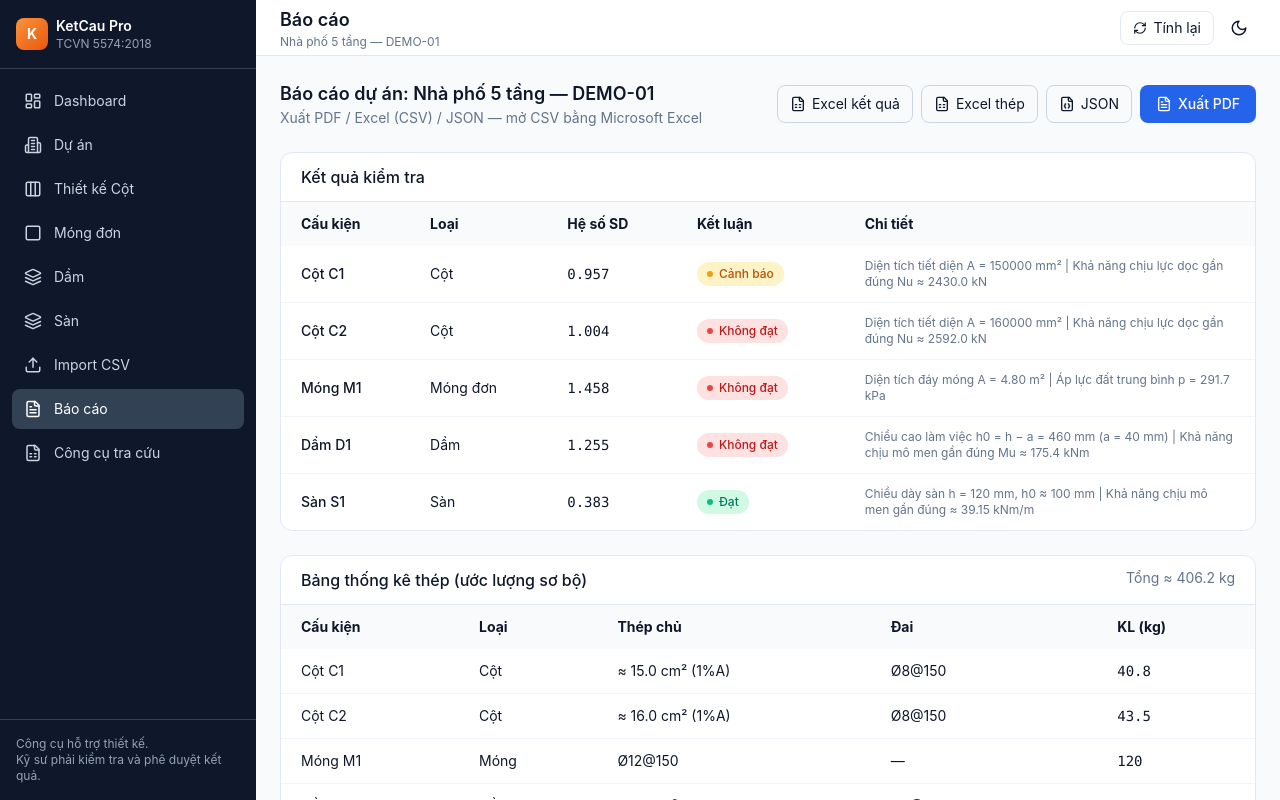
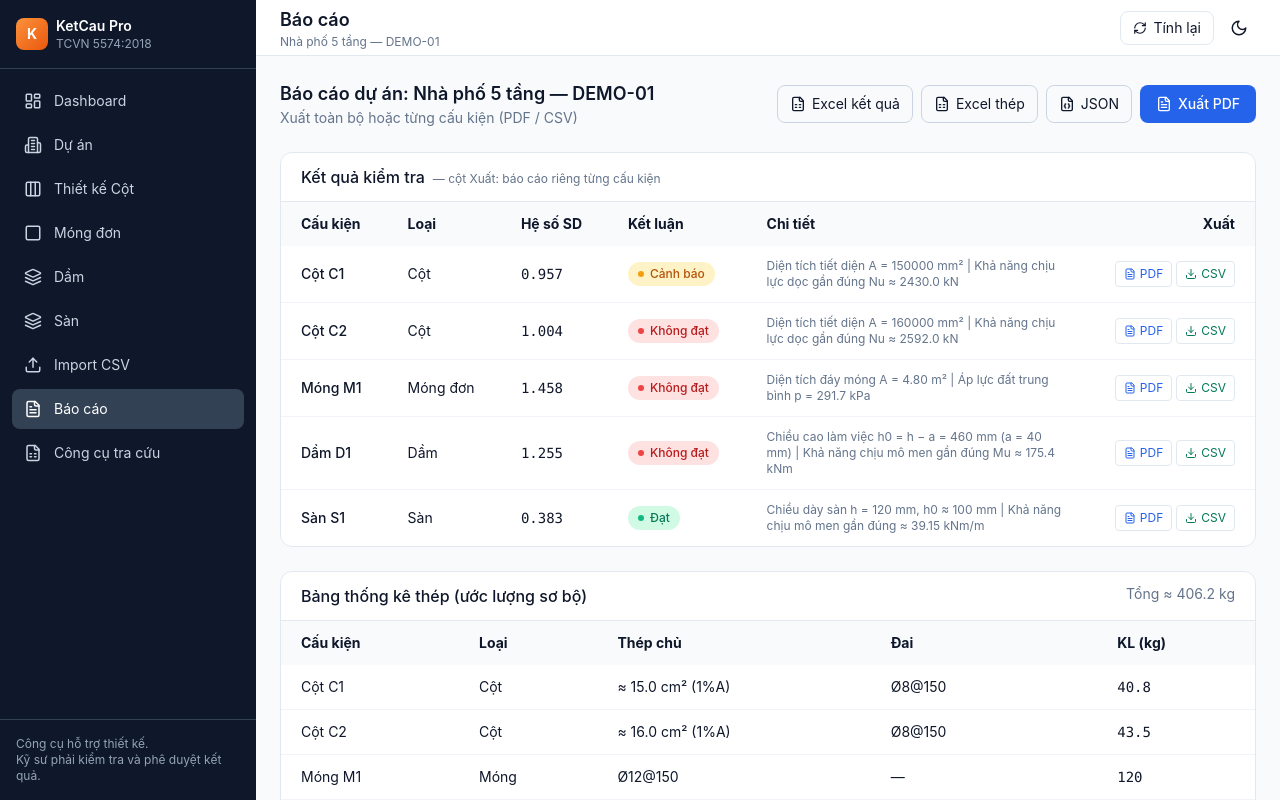
Before and after one commit to trixd2026-max/ketcau-pro, a React (Vite) app: page /report in a window 1280 px wide. Built offline with nearby package versions, Linux system fonts and the light colour scheme.

Commit message:
Report: export PDF/CSV for individual elements

```diff
--- a/src/pages/ReportPage.tsx
+++ b/src/pages/ReportPage.tsx
@@ -5,11 +5,29 @@ import StatusBadge from '../components/StatusBadge';
 import { estimateSteel } from '../lib/steelStats';
 import { downloadCSV, downloadJSON } from '../lib/exportExcel';
 import { useToastStore } from '../store/useToastStore';
-import { FileSpreadsheet, FileJson, FileText } from 'lucide-react';
+import { FileSpreadsheet, FileJson, FileText, Download } from 'lucide-react';
 
 const typeLabel: Record<string, string> = {
   column: 'Cột', foundation: 'Móng đơn', beam: 'Dầm', slab: 'Sàn',
 };
+
+function elementSize(el: any): string {
+  if (el.type === 'column') {
+    return el.sectionType === 'circular' ? `Ø${el.d} mm` : `${el.b}×${el.h} mm`;
+  }
+  if (el.type === 'foundation') return `${el.L}×${el.B}×${el.H} m`;
+  if (el.type === 'beam') return `${el.b}×${el.h} mm · L=${el.L} m`;
+  if (el.type === 'slab') return `${el.lx}×${el.ly} m · h=${el.h} mm`;
+  return '-';
+}
+
+function elementLoads(el: any): string[] {
+  if (el.type === 'column') return [`N = ${el.N} kN`, `Mx = ${el.Mx} kNm`, `My = ${el.My} kNm`, `Q = ${el.Q} kN`, `H = ${el.height} m`, `l0 = ${el.bucklingLength} m`];
+  if (el.type === 'foundation') return [`N = ${el.N} kN`, `Mx = ${el.Mx} kNm`, `My = ${el.My} kNm`, `R đất = ${el.soilBearing} kPa`];
+  if (el.type === 'beam') return [`M = ${el.M} kNm`, `Q = ${el.Q} kN`, `L = ${el.L} m`, `a = ${el.a || 40} mm`];
+  if (el.type === 'slab') return [`M = ${el.M} kNm/m`, `lx = ${el.lx} m`, `ly = ${el.ly} m`];
+  return [];
+}
 
 export default function ReportPage() {
   const { projects, currentProjectId } = useProjectStore();
@@ -26,21 +44,10 @@ export default function ReportPage() {
   const buildResultRows = () =>
     project.elements.map(el => {
       const res = project.results[el.id];
-      let size = '-';
-      if (el.type === 'column') {
-        const c = el as any;
-        size = c.sectionType === 'circular' ? `Ø${c.d}mm` : `${c.b}x${c.h}mm`;
-      } else if (el.type === 'foundation') {
-        const f = el as any; size = `${f.L}x${f.B}x${f.H}m`;
-      } else if (el.type === 'beam') {
-        const b = el as any; size = `${b.b}x${b.h}mm L=${b.L}m`;
-      } else if (el.type === 'slab') {
-        const s = el as any; size = `${s.lx}x${s.ly}m h=${s.h}mm`;
-      }
       return {
         name: el.name || el.id,
         type: typeLabel[el.type] || el.type,
-        size,
+        size: elementSize(el),
         material: `${(el as any).material?.concreteGrade || ''} / ${(el as any).material?.steelGrade || ''}`,
         util: res ? res.utilization.toFixed(3) : '-',
         status: res ? (res.status === 'pass' ? 'Đạt' : res.status === 'fail' ? 'Không đạt' : 'Cảnh báo') : '-',
@@ -75,7 +82,111 @@ export default function ReportPage() {
     doc.setTextColor(150);
     doc.text('Canh bao: Ket qua chi mang tinh ho tro thiet ke.', 14, (doc as any).lastAutoTable.finalY + 12);
     doc.save(`KetCauPro_${project.id}_${Date.now()}.pdf`);
-    addToast('Đã xuất PDF', 'success');
+    addToast('Đã xuất PDF toàn dự án', 'success');
+  };
+
+  /** Báo cáo PDF riêng 1 cấu kiện */
+  const exportElementPDF = (el: any) => {
+    const res = project.results[el.id];
+    const st = steel.find(s => s.element === el.name);
+    const doc = new jsPDF();
+    let y = 20;
+
+    doc.setFontSize(16);
+    doc.text('KetCau Pro - Bao cao cau kien', 14, y);
+    y += 10;
+    doc.setFontSize(11);
+    doc.text(`Du an: ${project.name}`, 14, y); y += 6;
+    doc.text(`Cau kien: ${el.name || el.id}`, 14, y); y += 6;
+    doc.text(`Loai: ${typeLabel[el.type] || el.type}`, 14, y); y += 6;
+    doc.text(`Ngay: ${new Date().toLocaleString('vi-VN')}`, 14, y); y += 6;
+    doc.text('Tieu chuan: TCVN 5574:2018 / TCVN 9362:2012', 14, y); y += 10;
+
+    doc.setFontSize(12);
+    doc.text('1. Thong so dau vao', 14, y); y += 7;
+    doc.setFontSize(10);
+    doc.text(`Kich thuoc: ${elementSize(el)}`, 18, y); y += 5;
+    doc.text(`Vat lieu: ${el.material?.concreteGrade || '-'} / ${el.material?.steelGrade || '-'}`, 18, y); y += 5;
+    elementLoads(el).forEach(line => {
+      doc.text(line, 18, y);
+      y += 5;
+    });
+    y += 5;
+
+    doc.setFontSize(12);
+    doc.text('2. Ket qua kiem tra', 14, y); y += 7;
+    doc.setFontSize(10);
+    if (res) {
+      const statusVi = res.status === 'pass' ? 'DAT' : res.status === 'fail' ? 'KHONG DAT' : 'CANH BAO';
+      doc.text(`He so su dung: ${res.utilization.toFixed(3)}`, 18, y); y += 5;
+      doc.text(`Ket luan: ${statusVi}`, 18, y); y += 7;
+      doc.text('Chi tiet tinh toan:', 18, y); y += 5;
+      res.details.forEach((d: string) => {
+        const lines = doc.splitTextToSize(`- ${d}`, 170);
+        doc.text(lines, 18, y);
+        y += lines.length * 5;
+      });
+      if (res.formulaRefs?.length) {
+        y += 3;
+        doc.text(`Tham chieu: ${res.formulaRefs.join(', ')}`, 18, y);
+        y += 6;
+      }
+    } else {
+      doc.text('Chua co ket qua tinh toan.', 18, y);
+      y += 6;
+    }
+
+    y += 4;
+    doc.setFontSize(12);
+    doc.text('3. Thong ke thep (uoc luong)', 14, y); y += 7;
+    doc.setFontSize(10);
+    if (st) {
+      doc.text(`Thep chu: ${st.mainBar}`, 18, y); y += 5;
+      doc.text(`Cot dai: ${st.stirrup}`, 18, y); y += 5;
+      doc.text(`Khoi luong uoc: ${st.weightKg} kg`, 18, y); y += 5;
+    } else {
+      doc.text('Khong co du lieu thep.', 18, y); y += 5;
+    }
+
+    y += 10;
+    doc.setFontSize(8);
+    doc.setTextColor(120);
+    doc.text('Canh bao: Ket qua chi mang tinh ho tro thiet ke. Ky su phai kiem tra theo TCVN.', 14, y);
+
+    const safeName = (el.name || el.id).replace(/[^a-zA-Z0-9\u00C0-\u1EF9_-]/g, '_');
+    doc.save(`KetCauPro_${safeName}_${Date.now()}.pdf`);
+    addToast(`Đã xuất PDF: ${el.name}`, 'success');
+  };
+
+  /** CSV riêng 1 cấu kiện */
+  const exportElementCSV = (el: any) => {
+    const res = project.results[el.id];
+    const st = steel.find(s => s.element === el.name);
+    const statusVi = res
+      ? res.status === 'pass' ? 'Đạt' : res.status === 'fail' ? 'Không đạt' : 'Cảnh báo'
+      : '-';
+    downloadCSV(
+      `KetCauPro_${(el.name || el.id).replace(/\s/g, '_')}.csv`,
+      ['Trường', 'Giá trị'],
+      [
+        ['Dự án', project.name],
+        ['Cấu kiện', el.name || el.id],
+        ['Loại', typeLabel[el.type] || el.type],
+        ['Kích thước', elementSize(el)],
+        ['Vật liệu', `${el.material?.concreteGrade || ''} / ${el.material?.steelGrade || ''}`],
+        ...elementLoads(el).map(l => {
+          const [k, v] = l.split('=').map(s => s.trim());
+          return [k, v || l];
+        }),
+        ['Hệ số SD', res ? res.utilization.toFixed(3) : '-'],
+        ['Kết luận', statusVi],
+        ...(res?.details || []).map((d: string, i: number) => [`Chi tiết ${i + 1}`, d]),
+        ['Thép chủ', st?.mainBar || '-'],
+        ['Cốt đai', st?.stirrup || '-'],
+        ['KL thép (kg)', st?.weightKg ?? '-'],
+      ]
+    );
+    addToast(`Đã xuất CSV: ${el.name}`, 'success');
   };
 
   const exportExcelResults = () => {
@@ -113,7 +224,7 @@ export default function ReportPage() {
       <div className="flex flex-wrap justify-between items-center gap-3">
         <div>
           <h2 className="text-lg font-semibold">Báo cáo dự án: {project.name}</h2>
-          <p className="text-sm text-slate-500">Xuất PDF / Excel (CSV) / JSON — mở CSV bằng Microsoft Excel</p>
+          <p className="text-sm text-slate-500">Xuất toàn bộ hoặc từng cấu kiện (PDF / CSV)</p>
         </div>
         <div className="flex flex-wrap gap-2">
           <button onClick={exportExcelResults}
@@ -136,7 +247,10 @@ export default function ReportPage() {
       </div>
 
       <div className="bg-white dark:bg-slate-800 rounded-xl border border-slate-200 dark:border-slate-700 overflow-hidden">
-        <div className="px-5 py-3 border-b border-slate-200 dark:border-slate-700 font-medium">Kết quả kiểm tra</div>
+        <div className="px-5 py-3 border-b border-slate-200 dark:border-slate-700 font-medium">
+          Kết quả kiểm tra
+          <span className="ml-2 text-xs font-normal text-slate-500">— cột Xuất: báo cáo riêng từng cấu kiện</span>
+        </div>
         <div className="overflow-x-auto">
           <table className="w-full text-sm">
             <thead className="bg-slate-50 dark:bg-slate-900/50">
@@ -146,18 +260,37 @@ export default function ReportPage() {
                 <th className="text-left px-5 py-3">Hệ số SD</th>
                 <th className="text-left px-5 py-3">Kết luận</th>
                 <th className="text-left px-5 py-3">Chi tiết</th>
+                <th className="text-right px-5 py-3">Xuất</th>
               </tr>
             </thead>
             <tbody className="divide-y divide-slate-100 dark:divide-slate-700">
               {project.elements.map(el => {
                 const res = project.results[el.id];
                 return (
-                  <tr key={el.id}>
+                  <tr key={el.id} className="hover:bg-slate-50 dark:hover:bg-slate-700/20">
                     <td className="px-5 py-3 font-medium">{el.name}</td>
                     <td className="px-5 py-3">{typeLabel[el.type] || el.type}</td>
                     <td className="px-5 py-3 font-mono">{res?.utilization.toFixed(3) || '-'}</td>
                     <td className="px-5 py-3">{res && <StatusBadge status={res.status} />}</td>
                     <td className="px-5 py-3 text-xs text-slate-500 max-w-xs">{res?.details.slice(0, 2).join(' | ')}</td>
+                    <td className="px-5 py-3">
+                      <div className="flex items-center justify-end gap-1">
+                        <button
+                          onClick={() => exportElementPDF(el)}
+                          className="flex items-center gap-1 px-2 py-1 text-xs rounded border border-slate-200 dark:border-slate-600 hover:bg-blue-50 dark:hover:bg-blue-900/30 text-blue-600"
+                          title="Xuất PDF cấu kiện này"
+                        >
+                          <FileText size={12} /> PDF
+                        </button>
+                        <button
+                          onClick={() => exportElementCSV(el)}
+                          className="flex items-center gap-1 px-2 py-1 text-xs rounded border border-slate-200 dark:border-slate-600 hover:bg-emerald-50 dark:hover:bg-emerald-900/30 text-emerald-700"
+                          title="Xuất CSV cấu kiện này"
+                        >
+                          <Download size={12} /> CSV
+                        </button>
+                      </div>
+                    </td>
                   </tr>
                 );
               })}
```
